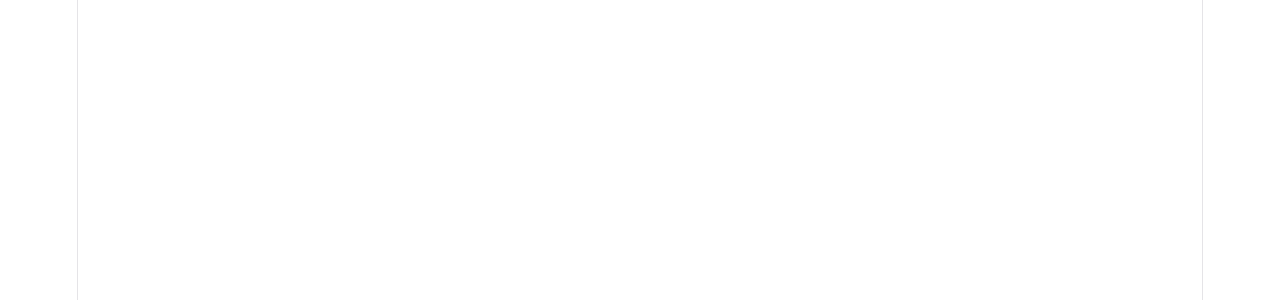
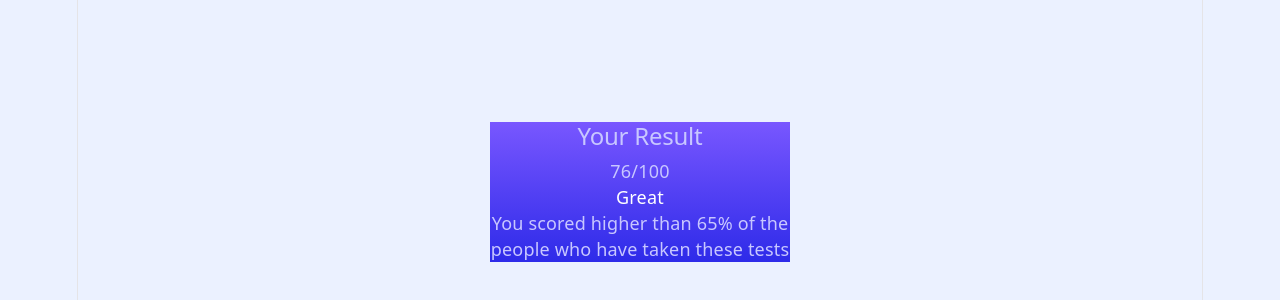
Before and after one commit to GreenCitrus6/fm-results-summary, a React (Vite) app: page / in a window 1280 px wide. Shown: the part 208-508 px from the top of the page. Built offline with nearby package versions, Linux system fonts and the light colour scheme.

Commit message:
created ResultRecap component

```diff
--- a/src/App.tsx
+++ b/src/App.tsx
@@ -1,10 +1,11 @@
 import './App.css'
+import Card from './Card'
 
 function App() {
 
   return (
     <>
-
+      <Card />
     </>
   )
 }
--- /dev/null
+++ b/src/Card.tsx
@@ -0,0 +1,9 @@
+import ResultRecap from "./ResultRecap";
+
+export default function Card() {
+    return(
+        <section>
+            <ResultRecap/>
+        </section>
+    );
+}
--- /dev/null
+++ b/src/ResultRecap.module.css
@@ -0,0 +1,16 @@
+.card {
+    background: linear-gradient(hsl(252, 100%, 67%), hsl(241, 81%, 54%));
+    width: 300px;
+}
+
+h2 {
+    color: hsl(241, 100%, 89%);
+}
+
+span, p {
+    color: hsl(241, 100%, 89%);
+}
+
+.rating {
+    color: hsl(0, 0%, 100%);
+}
--- /dev/null
+++ b/src/ResultRecap.tsx
@@ -0,0 +1,14 @@
+import styles from './ResultRecap.module.css';
+
+export default function ResultRecap() {
+    const percentile = 65;
+
+    return(
+        <section className={styles.card}>
+            <h2>Your Result</h2>
+            <span>{76}/100</span>
+            <p className={styles.rating}>Great</p>
+            <p>You scored higher than {percentile}% of the people who have taken these tests</p>
+        </section>
+    );
+}
--- a/src/index.css
+++ b/src/index.css
@@ -1,9 +1,8 @@
 :root {
   --text: #6b6375;
   --text-h: #08060d;
-  --bg: #fff;
+  --bg: hsl(221, 100%, 96%);
   --border: #e5e4e7;
-  --code-bg: #f4f3ec;
   --accent: #aa3bff;
   --accent-bg: rgba(170, 59, 255, 0.1);
   --accent-border: rgba(170, 59, 255, 0.5);
@@ -39,6 +38,8 @@
   min-height: 100svh;
   display: flex;
   flex-direction: column;
+  align-items: center;
+  justify-content: center;
   box-sizing: border-box;
 }
 
```
